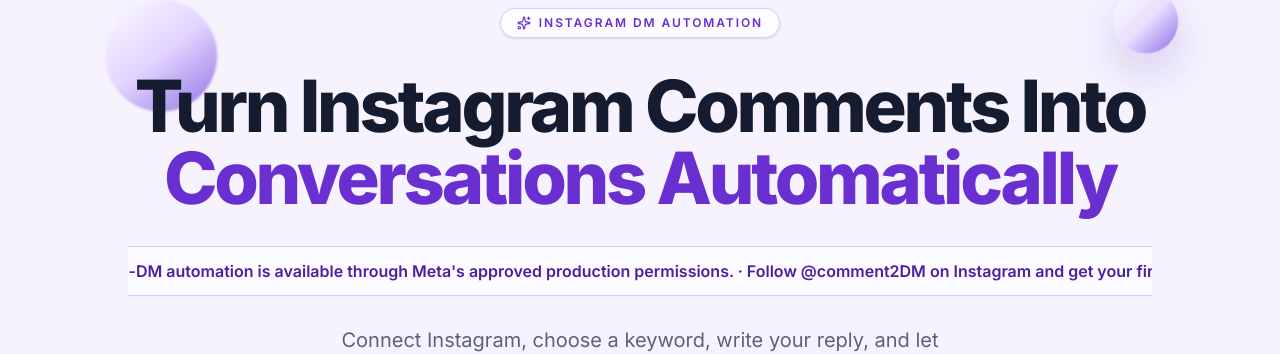
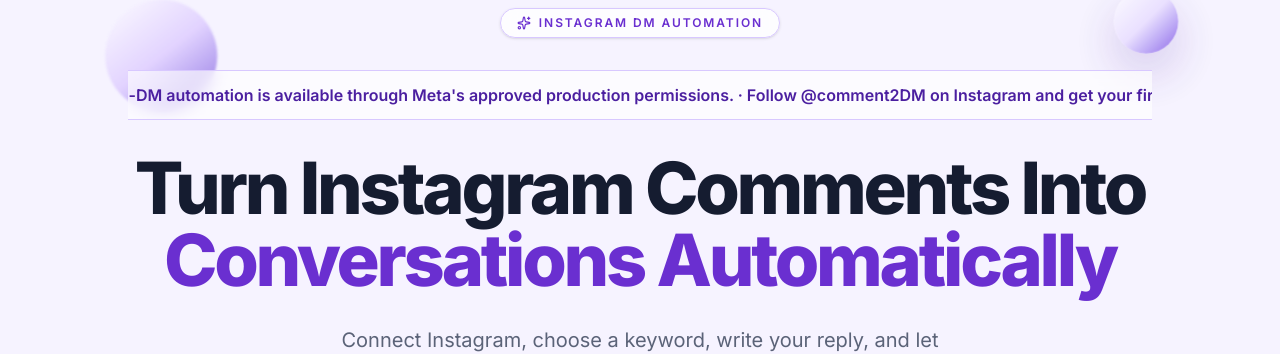
Before and after one commit to brijeshpatelriskyboy/insta-autodm, a Next.js app in the folder frontend/: page / in a window 1280 px wide. Shown: the part 165-519 px from the top of the page. Built offline with nearby package versions, Linux system fonts and the light colour scheme; no server answers.

Commit message:
Move promo ticker above homepage heading

```diff
--- a/frontend/src/components/marketing/HeroSection.tsx
+++ b/frontend/src/components/marketing/HeroSection.tsx
@@ -23,17 +23,17 @@ export function HeroSection() {
             Instagram DM automation
           </div>
 
-          <h1 className="animate-slide-up mt-8 text-4xl font-extrabold tracking-[-0.045em] text-[#151c30] sm:text-6xl lg:text-7xl">
-            Turn Instagram Comments Into{" "}
-            <span className="text-[#6a2fd0]">Conversations Automatically</span>
-          </h1>
-
           <div className="mt-8 overflow-hidden border-y border-[#d8c8ff] bg-white/65 py-3 backdrop-blur">
             <div className="claude-marquee whitespace-nowrap text-sm font-semibold text-[#4b1fa0] sm:text-base">
               <span className="mx-8">{promo}</span>
               <span className="mx-8" aria-hidden="true">{promo}</span>
             </div>
           </div>
+
+          <h1 className="animate-slide-up mt-8 text-4xl font-extrabold tracking-[-0.045em] text-[#151c30] sm:text-6xl lg:text-7xl">
+            Turn Instagram Comments Into{" "}
+            <span className="text-[#6a2fd0]">Conversations Automatically</span>
+          </h1>
 
           <p
             className="animate-slide-up mx-auto mt-7 max-w-2xl text-lg leading-relaxed text-[#5b6378] sm:text-xl"
```
